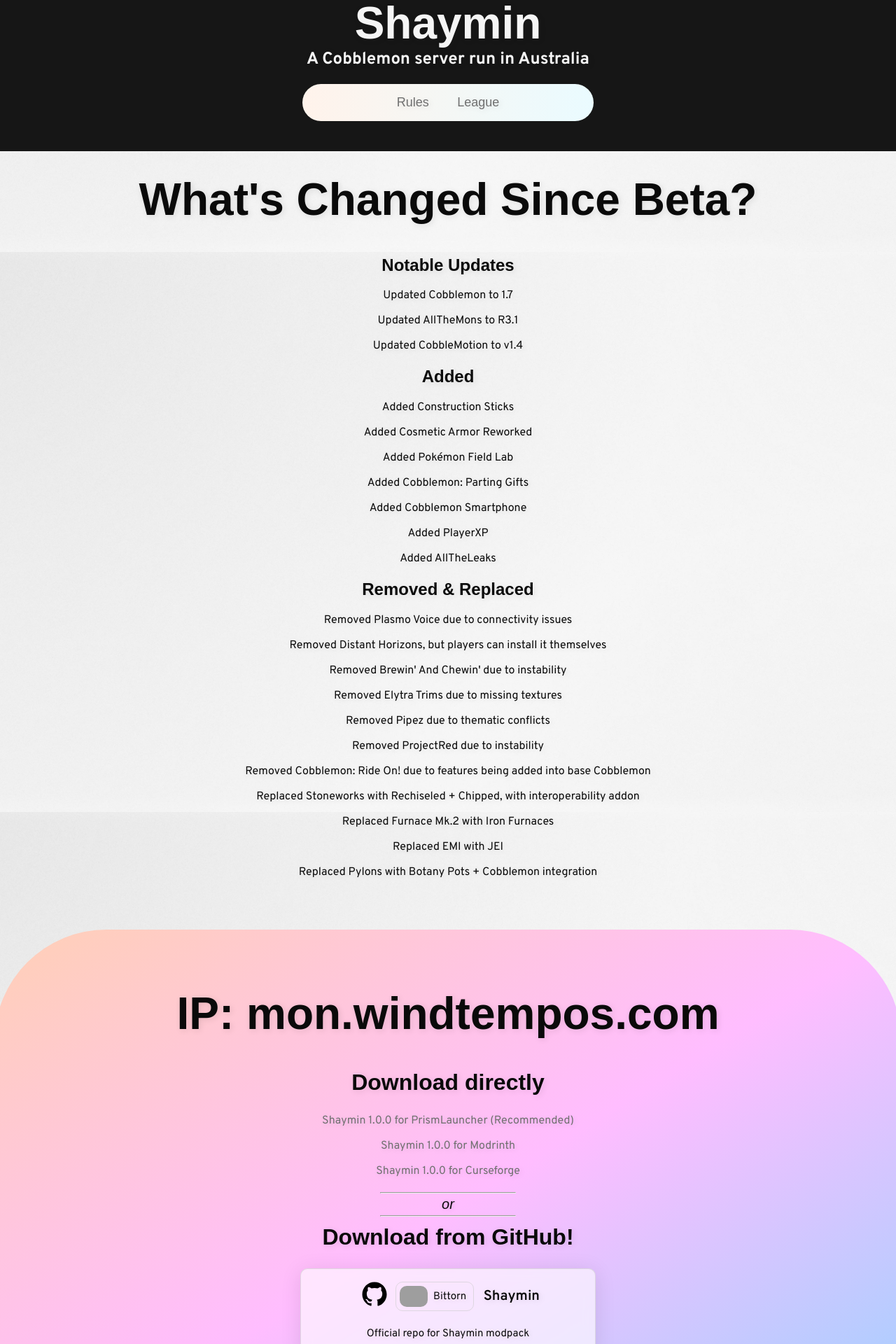
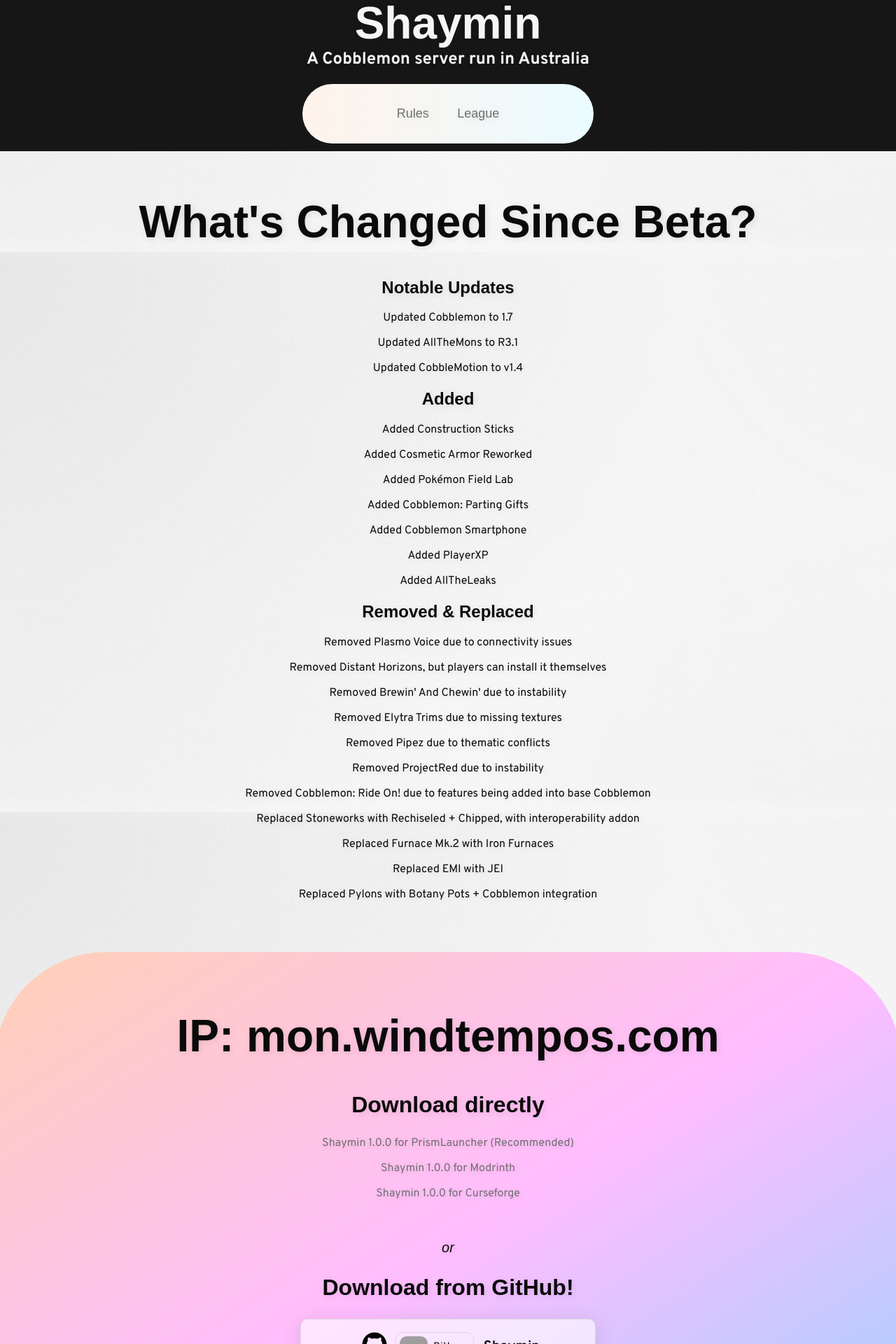
Before and after one commit to Bittorn/WindTempos, a SvelteKit app: page /shaymin in a window 1280 px wide. Shown: the part 440-2360 px from the top of the page at 70% size. Built offline with nearby package versions, Linux system fonts and the light colour scheme; grey boxes are pictures that could not be loaded; a web font is replaced by a local one.

Commit message:
fix styling

```diff
--- a/src/routes/contact/+page.svelte
+++ b/src/routes/contact/+page.svelte
@@ -4,9 +4,7 @@
     Currently, we don't have an official means of contact.<br>
     For now, here's my personal contact information.
 </p>
-
-<hr style="width: 32rem; color: rgb(220, 220, 220);">
-
+<br>
 <p><b>Bluesky:</b> <a href="https://bsky.app/profile/bittorn.windtempos.com" target="_blank">@bittorn.windtempos.com</a></p>
 <p><b>YouTube:</b> <a href="https://youtube.com/bittorn" target="_blank">@Bittorn</a></p>
 
--- a/src/routes/shaymin/+page.svelte
+++ b/src/routes/shaymin/+page.svelte
@@ -60,9 +60,7 @@
 	<p><a href="https://github.com/Bittorn/Shaymin/releases/download/v1.0.0/Shaymin-1.0.0_Modrinth.zip">Shaymin 1.0.0 for Modrinth</a></p>
 	<p><a href="https://github.com/Bittorn/Shaymin/releases/download/v1.0.0/Shaymin-1.0.0_CurseForge.zip">Shaymin 1.0.0 for Curseforge</a></p>
 	<br>
-	<hr>
 	<p class="zain-regular-italic" style="font-size: 20px;">or</p>
-	<hr>
 	<h2 class="zain-bold">Download from GitHub!</h2>
 	<GitHubCard {name} {description} {license} {repo}></GitHubCard>
 </div>
--- a/src/routes/shaymin/rules/rules.module.scss
+++ b/src/routes/shaymin/rules/rules.module.scss
@@ -39,7 +39,6 @@
 
 	ul {
 		list-style: none;
-		margin: 0;
 		padding: 0;
 
 		li {
--- a/src/routes/shaymin/shaymin.module.scss
+++ b/src/routes/shaymin/shaymin.module.scss
@@ -46,7 +46,6 @@
 
 	ul {
 		list-style: none;
-		margin: 0;
 		padding: 0;
 
 		li {
```
